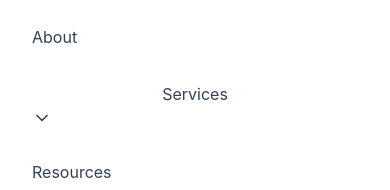
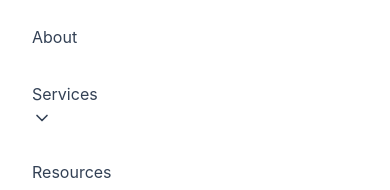
Before and after one commit to Wise-mystic/Asante-CPA, a React (Vite) app: page / in a window 390 px wide. Both pictures are taken after a click on the button 354 px from the left and 40 px from the top of the page. Shown: the part 142-332 px from the top of the page. Built offline with nearby package versions, Linux system fonts and the light colour scheme.

Commit message:
mobile menu error  fixed

```diff
--- a/src/components/Header.jsx
+++ b/src/components/Header.jsx
@@ -133,7 +133,7 @@ const Header = () => {
                 <Link to="/about" onClick={closeMenus} className="mobile-nav-link">About</Link>
 
                 <div>
-                  <button onClick={() => setIsMobileServicesOpen(!isMobileServicesOpen)} className="w-full flex justify-between items-center mobile-nav-link">
+                  <button onClick={() => setIsMobileServicesOpen(!isMobileServicesOpen)} className="w-full flex justify-between items-center text-left mobile-nav-link">
                     <span>Services</span>
                     {isMobileServicesOpen ? <ChevronUp className="h-5 w-5" /> : <ChevronDown className="h-5 w-5" />}
                   </button>
```
Also changed, not shown: 1 other file (tests, documents, lock files or other folders).
